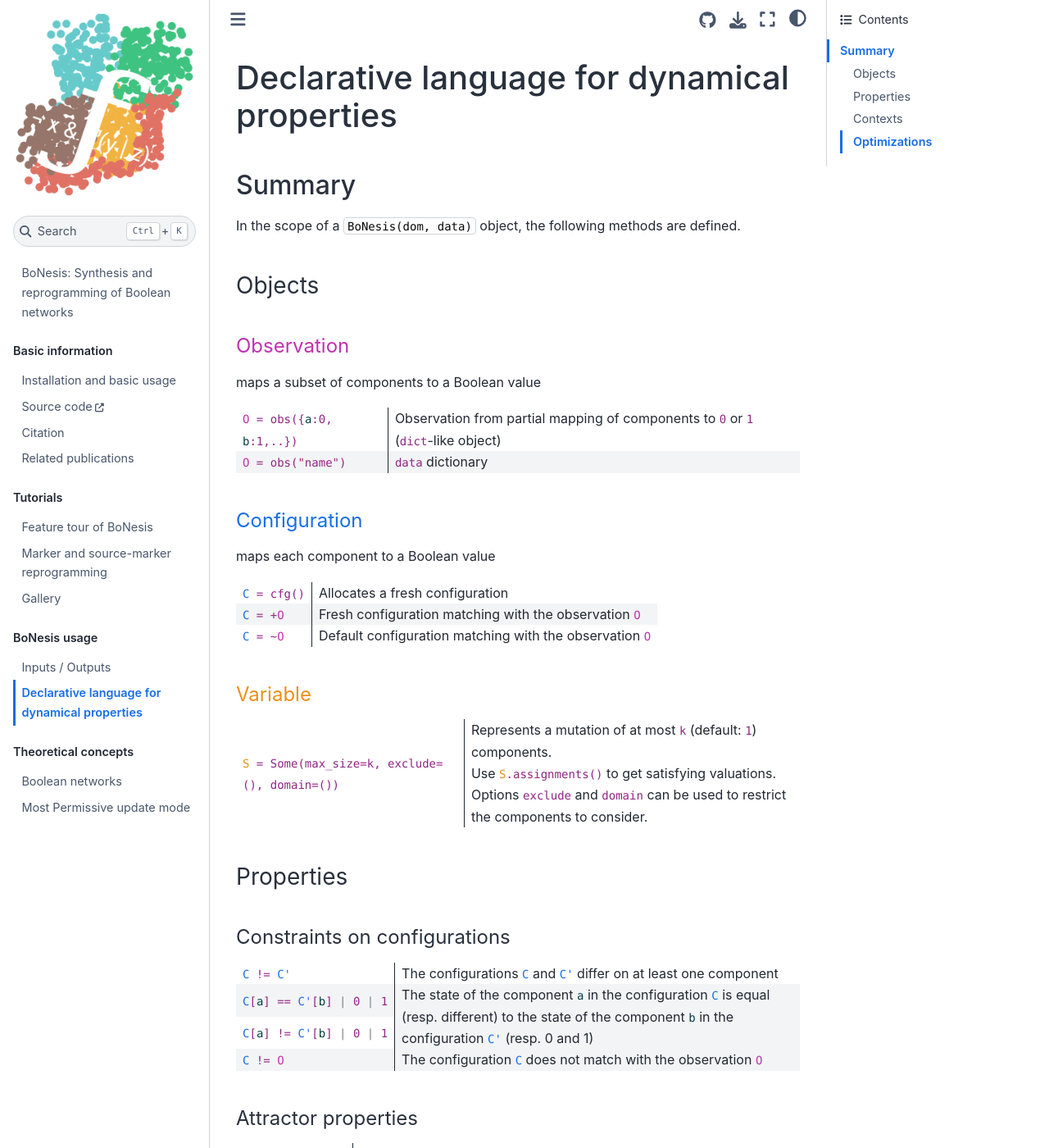
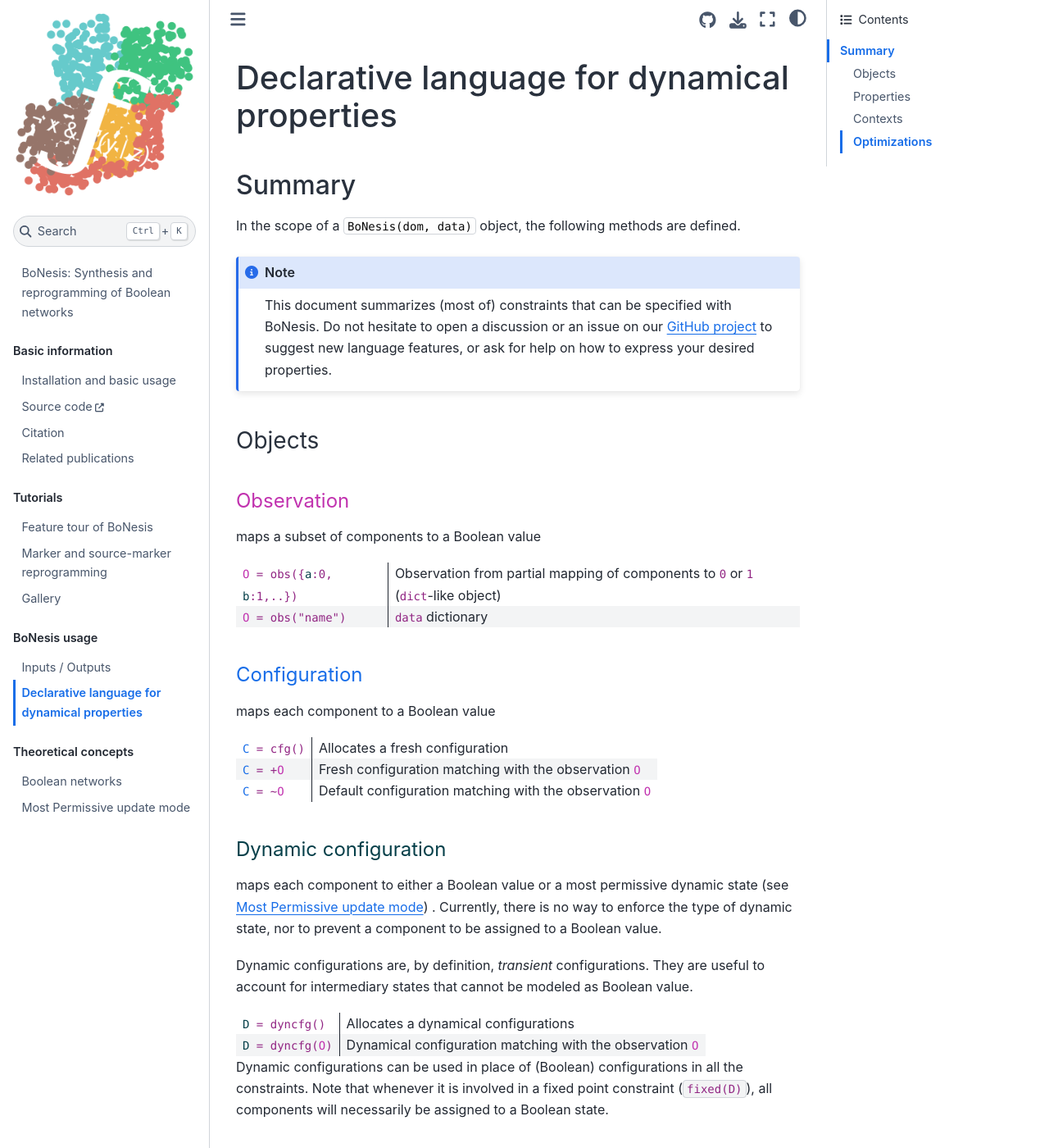
Before and after one commit to bnediction/bonesis, a Jupyter Book: the page built from language.md, in a window 1280 px wide and 1400 px high. Shown: the whole window at 82% size. Built offline with Jupyter Book 1.0.4 settings and Sphinx 7.4.7 and the Sphinx Book theme 1.1.4, drawn with Linux system fonts in a browser that asks for light colours.

Commit message:
summary: dyncfg

````diff
--- a/_config.yml
+++ b/_config.yml
@@ -55,6 +55,8 @@ parse:
     # - smartquotes
     - substitution
     - tasklist
+  #myst_disable_syntax:
+    #- replacements
 
 # see https://jupyterbook.org/en/stable/content/execute.html
 execute:
--- a/_static/style.css
+++ b/_static/style.css
@@ -1,3 +1,6 @@
+:root {
+  --pst-font-family-monospace-system: "SFMono-Regular", Menlo, Consolas, Monaco, Liberation Mono, Lucida Console, monospace;
+}
 p.footer img.logo {
     height: 4em;
     background-color: rgba(255,255,255,0.5);
@@ -26,6 +29,9 @@ table.language > tbody > tr:nth-of-type(even) {
 .cfg {
     color: var(--pst-color-primary);
 }
+.dyncfg {
+    color: var(--pst-color-primary-highlight);
+}
 .some {
     color: var(--pst-color-secondary);
 }
--- a/language.md
+++ b/language.md
@@ -3,6 +3,11 @@
 ## Summary
 
 In the scope of a `BoNesis(dom, data)`{l=python} object, the following methods are defined.
+
+```{note}
+This document summarizes (most of) constraints that can be specified with BoNesis.
+Do not hesitate to open a discussion or an issue on our [GitHub project](https://github.com/bnediction/bonesis) to suggest new language features, or ask for help on how to express your desired properties.
+```
 
 ### Objects
 
@@ -38,6 +43,28 @@ maps each component to a Boolean value
     <td>Default configuration matching with the observation <code><span class="obs">O</span></code></td>
   </tr>
 </table>
+
+#### <span class="dyncfg">Dynamic configuration</span>
+
+maps each component to either a Boolean value or a most permissive dynamic state (see [](theory/most-permissive.md)) . Currently, there is no way to enforce the type of dynamic state, nor to prevent a component to be assigned to a Boolean value.
+
+Dynamic configurations are, by definition, *transient* configurations. They are
+useful to account for intermediary states that cannot be modeled as Boolean
+value.
+
+<table class="language">
+  <tr>
+    <td><code><span class="dyncfg">D</span> = dyncfg()</code></td>
+    <td>Allocates a dynamical configurations</td>
+  </tr>
+  <tr>
+    <td><code><span class="dyncfg">D</span> = dyncfg(<span class="obs">O</span>)</code></td>
+    <td>Dynamical configuration matching with the observation <code><span class="obs">O</span></code></td>
+  </tr>
+</table>
+
+Dynamic configurations can be used in place of (Boolean) configurations in all the constraints.
+Note that whenever it is involved in a fixed point constraint (`fixed(D)`), all components will necessarily be assigned to a Boolean state.
 
 #### <span class="some">Variable</span>
 
--- a/requirements.txt
+++ b/requirements.txt
@@ -3,4 +3,3 @@ jupyter-book<2.0
 jupyter-cache
 matplotlib
 numpy
-pyeda
````
Also changed, not shown: theory/boolean-networks.md (+1 -1 lines).
